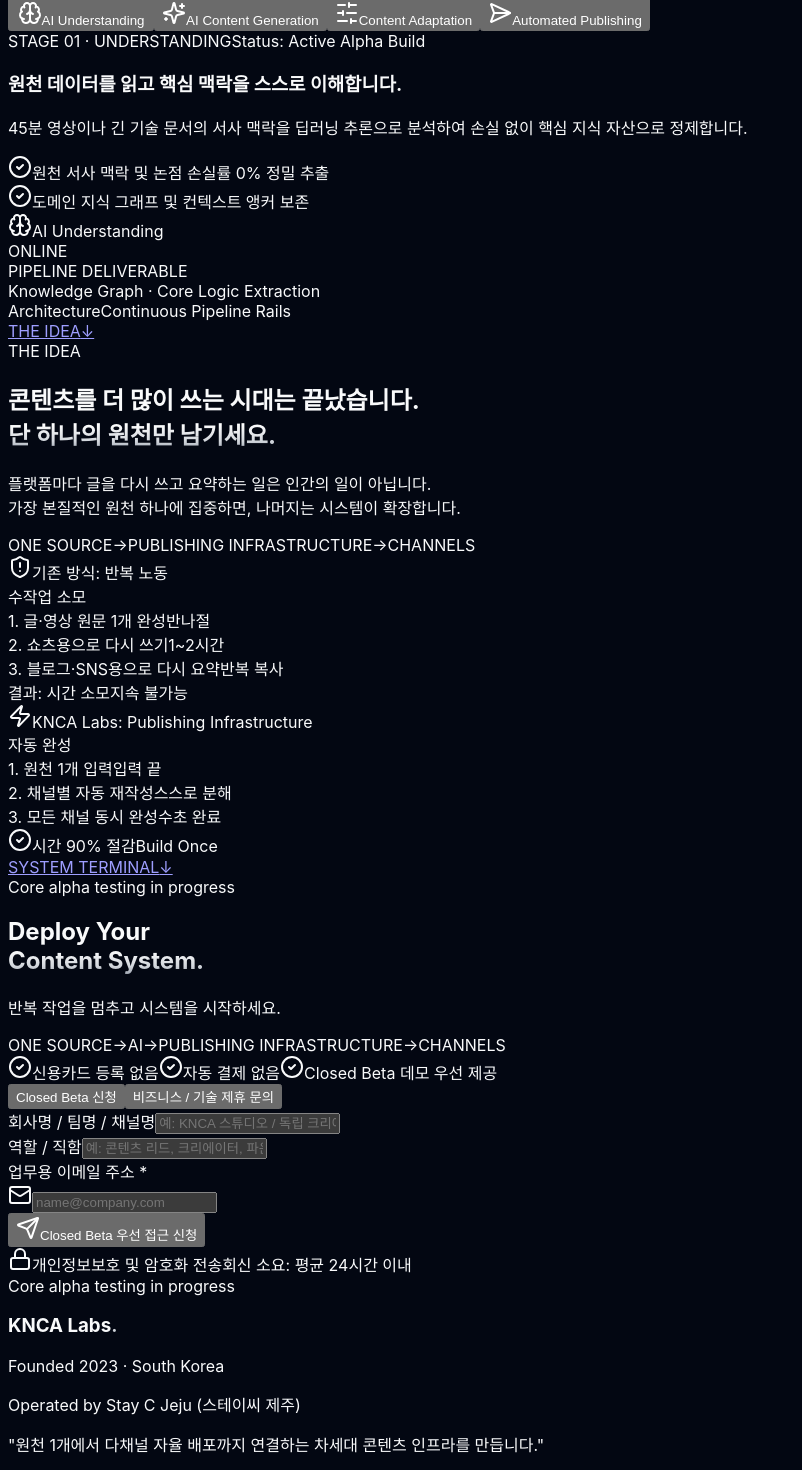
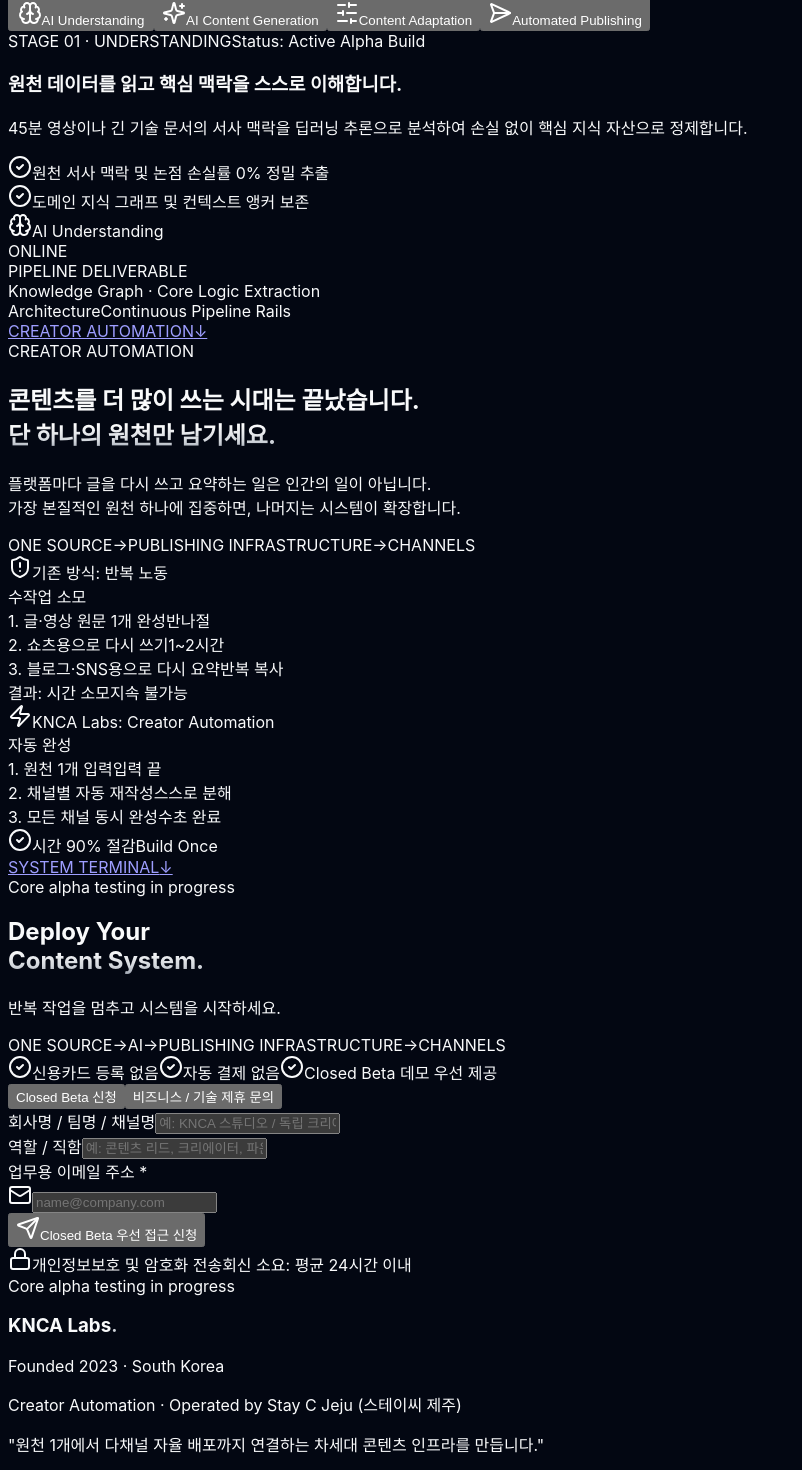
Before and after one commit to kncalabs/kncalabs, a Next.js app: page / in a window 1280 px wide. Shown: the part 1321-2791 px from the top of the page, without its empty margins (0-802 px from the left). Built offline with nearby package versions, Linux system fonts and the light colour scheme; a web font is replaced by a local one.

Commit message:
feat: adopt Creator Automation domain positioning across architecture, nav, and governance

```diff
--- a/src/components/Navbar.tsx
+++ b/src/components/Navbar.tsx
@@ -53,7 +53,7 @@ export default function Navbar() {
               href="#the-idea"
               className="hover:text-white transition-colors"
             >
-              The Idea
+              Creator Automation
             </Link>
             <Link
               href="#trust-and-access"
@@ -108,7 +108,7 @@ export default function Navbar() {
               onClick={() => setMobileMenuOpen(false)}
               className="block text-slate-400 hover:text-white py-1"
             >
-              The Idea
+              Creator Automation
             </Link>
             <Link
               href="#trust-and-access"
--- a/src/components/SystemCapabilities.tsx
+++ b/src/components/SystemCapabilities.tsx
@@ -244,7 +244,7 @@ export default function SystemCapabilities() {
             className="flex flex-col items-center gap-2 text-slate-500 hover:text-white transition-colors group cursor-pointer"
             aria-label="Scroll to The Idea"
           >
-            <span className="text-[10px] font-mono tracking-widest uppercase opacity-70 group-hover:opacity-100">THE IDEA</span>
+            <span className="text-[10px] font-mono tracking-widest uppercase opacity-70 group-hover:opacity-100">CREATOR AUTOMATION</span>
             <span className="text-xl font-light animate-bounce text-slate-400 group-hover:text-white leading-none">↓</span>
           </a>
           <div className="w-px h-16 sm:h-24 bg-gradient-to-b from-sky-500/40 via-indigo-500/20 to-transparent mt-4" />
--- a/src/components/TheIdea.tsx
+++ b/src/components/TheIdea.tsx
@@ -23,7 +23,7 @@ export default function TheIdea() {
         <div className="inline-flex items-center justify-center">
           <div className="inline-flex items-center gap-2 px-3.5 py-1.5 rounded-full bg-slate-900/60 border border-white/10 text-slate-300 text-xs font-mono font-medium shadow-sm backdrop-blur-md">
             <span className="w-1.5 h-1.5 rounded-full bg-sky-400" />
-            <span className="tracking-widest uppercase text-[11px]">THE IDEA</span>
+            <span className="tracking-widest uppercase text-[11px]">CREATOR AUTOMATION</span>
           </div>
         </div>
 
@@ -95,7 +95,7 @@ export default function TheIdea() {
               <div className="flex items-center justify-between border-b border-white/5 pb-4">
                 <div className="flex items-center gap-2 text-white text-xs font-bold uppercase tracking-wider">
                   <Zap className="w-4 h-4 text-sky-400" />
-                  <span>KNCA Labs: Publishing Infrastructure</span>
+                  <span>KNCA Labs: Creator Automation</span>
                 </div>
                 <span className="text-[10px] px-2 py-0.5 rounded bg-sky-500/10 text-sky-300 border border-sky-500/30 font-mono">
                   자동 완성
--- a/src/components/TrustAndConversion.tsx
+++ b/src/components/TrustAndConversion.tsx
@@ -244,7 +244,7 @@ export default function TrustAndConversion() {
               Founded 2023 · South Korea
             </p>
             <p className="text-xs sm:text-sm font-mono text-slate-500 pt-1">
-              Operated by Stay C Jeju (스테이씨 제주)
+              Creator Automation · Operated by Stay C Jeju (스테이씨 제주)
             </p>
           </div>
 
```
